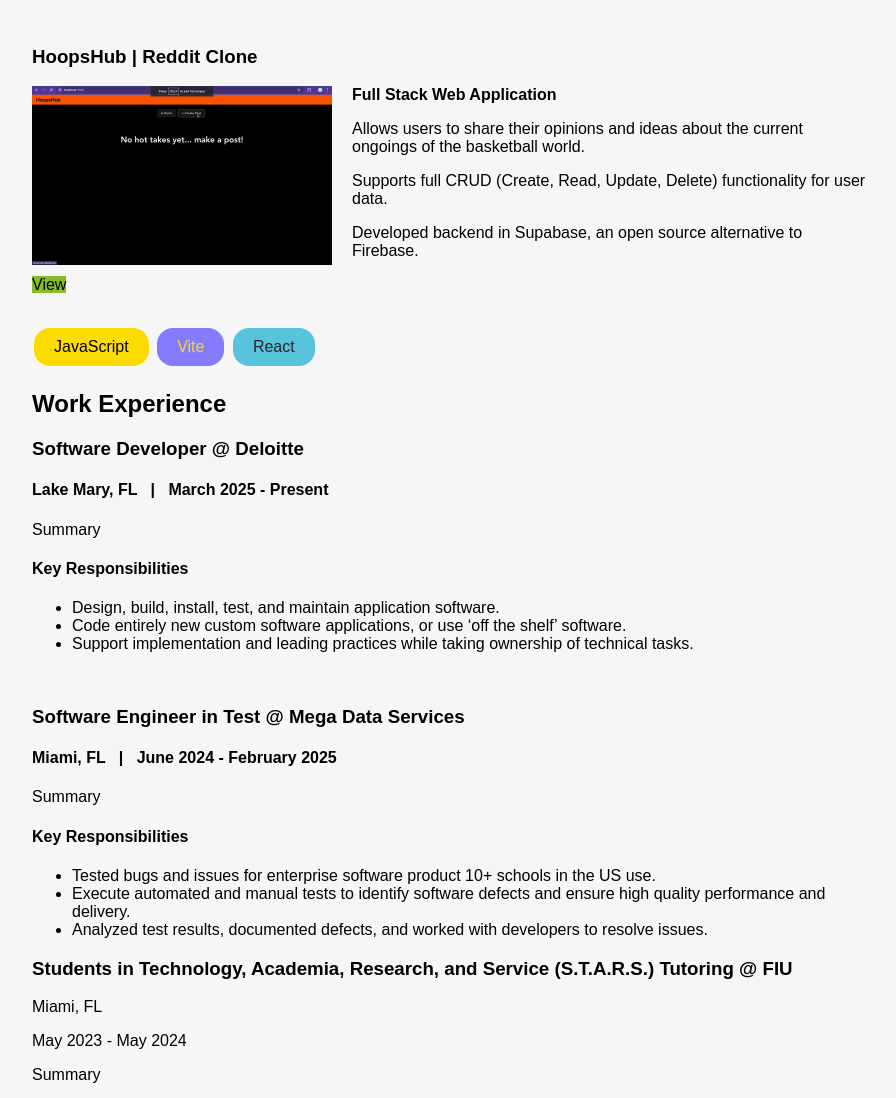
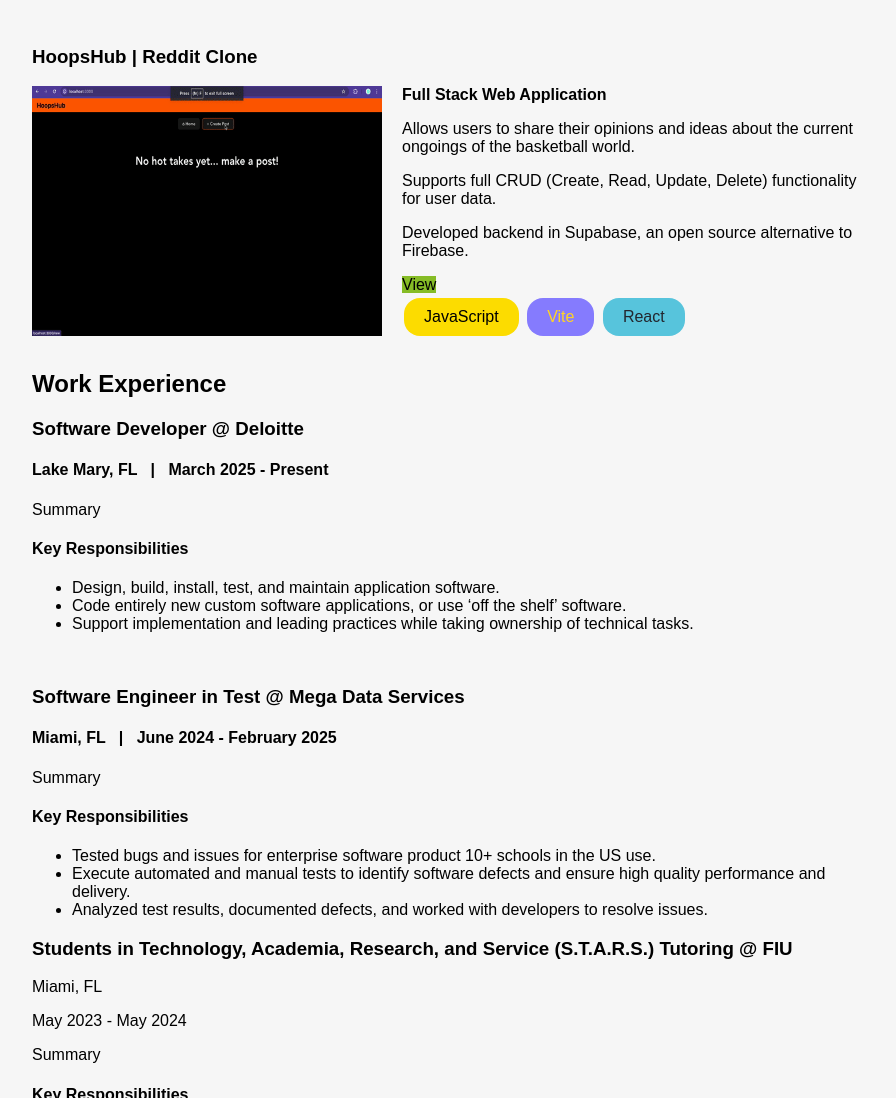
Before and after one commit to MurtajizMehdi/murtajiz-dev, a plain HTML site: page resume.html in a window 1280 px wide. Shown: the part 1289-2387 px from the top of the page, without its empty margins (188-1084 px from the left). Drawn offline with Linux system fonts and the light colour scheme; a web font is replaced by a local one.

Commit message:
Edited files

```diff
--- a/css/styles.css
+++ b/css/styles.css
@@ -98,7 +98,8 @@ a:hover {
 }
 
 .hoopshub img {
-  width: 300px;
+  width: 350px;
+  height: 250px;
 }
 
 .project-item {
--- a/resume.html
+++ b/resume.html
@@ -77,14 +77,15 @@
 
           <a class="project-btn" href="https://github.com/MurtajizMehdi/HoopsHub" target="_blank">View</a>
           <!-- additional links, e.g. newsletter -->
+           <br>
+          <span id="javascript"><a href="https://www.javascript.com/" target="_blank" style="color: black; text-decoration: none;">JavaScript</a></span>
+
+          <span id="vite"><a href="https://vite.dev/" target="_blank" style="color: #FFD425; text-decoration: none;">Vite</a></span>
+
+          <span id="react"><a href="https://react.dev/" target="_blank" style="color: #23272F; text-decoration: none;">React</a></span>
         </section>
 
          <!-- Figure out how we can use flexbox / grid on this. It looks weird. I also don't like that this is outside of the section.-->
-        <span id="javascript"><a href="https://www.javascript.com/" target="_blank" style="color: black; text-decoration: none;">JavaScript</a></span>
-
-        <span id="vite"><a href="https://vite.dev/" target="_blank" style="color: #FFD425; text-decoration: none;">Vite</a></span>
-
-        <span id="react"><a href="https://react.dev/" target="_blank" style="color: #23272F; text-decoration: none;">React</a></span>
 
         <!-- End content edits here. -->
       </section>
```
